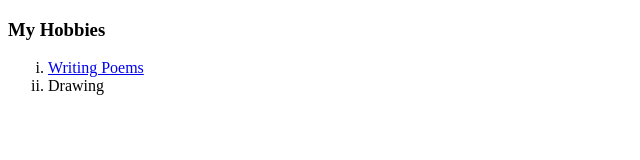
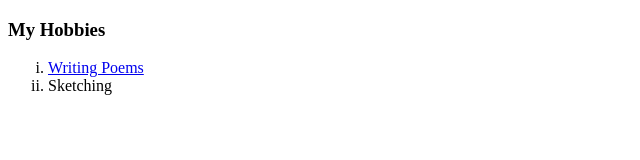
Before and after one commit to aditisaxena29/cv, a plain HTML site: page hobbies.html in a window 1280 px wide. Shown: the full height of the page, 0-640 px from the left. Drawn offline with Linux system fonts and the light colour scheme.

Commit message:
change drawing to sketching

```diff
--- a/hobbies.html
+++ b/hobbies.html
@@ -8,7 +8,7 @@
      <h3>My Hobbies</h3>
      <ol type="i">
        <li><a href="https://www.instagram.com/inkish_arts/?utm_medium=copy_link">Writing Poems</a></li>
-       <li>Drawing</li>
+       <li>Sketching</li>
      </ol>
    </body>
 </html>
```
